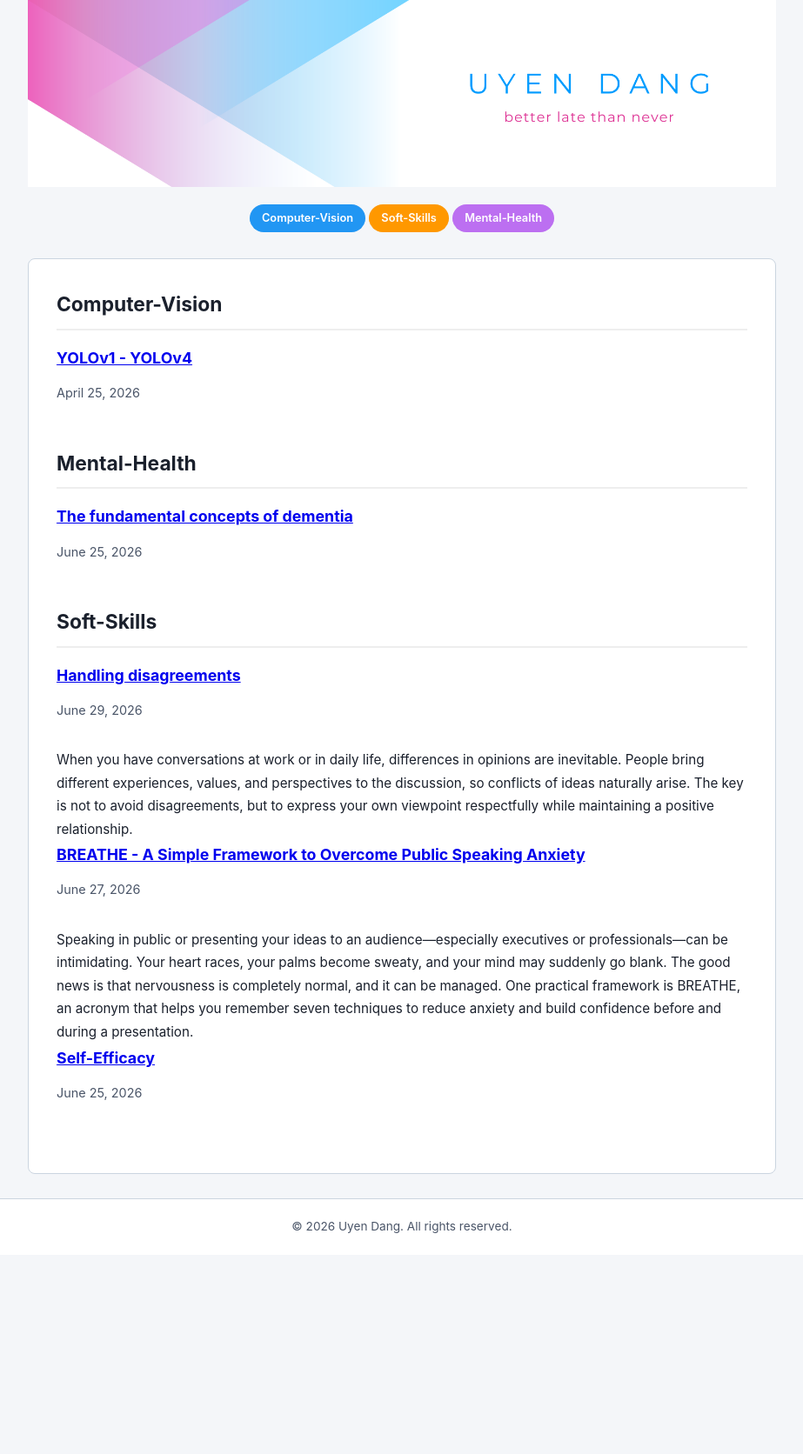
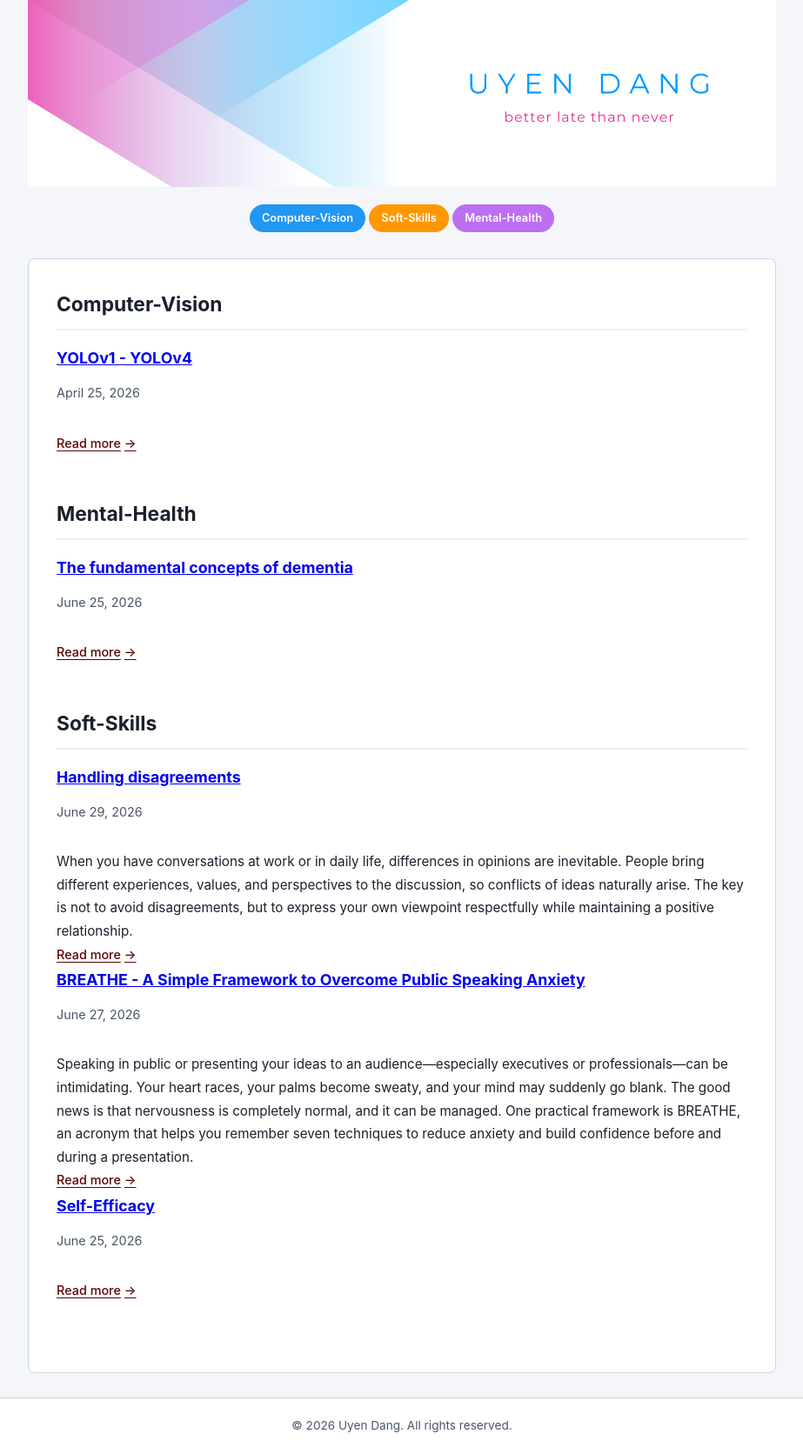
Before and after one commit to DangLeUyen/blog, a Jekyll site: the page built from categories.md, in a window 1280 px wide. Shown: the whole page at 87% size, without its empty margins (178-1101 px from the left). Built offline with Jekyll 4.4.1, drawn with Linux system fonts in a browser that asks for light colours; before the commit the page ends 1443 px from its top, so only the background shows below that.

Commit message:
Update categories.md

```diff
--- a/categories.md
+++ b/categories.md
@@ -23,6 +23,7 @@ permalink: /categories/
       </p>
 
       {{ post.excerpt }}
+      <a href="{{ post.url | relative_url }}" class="read-more">Read more<span class="visually-hidden"> about {{ post.title }}</span> &rarr;</a>
     </article>
   {% endfor %}
 </section>
```
